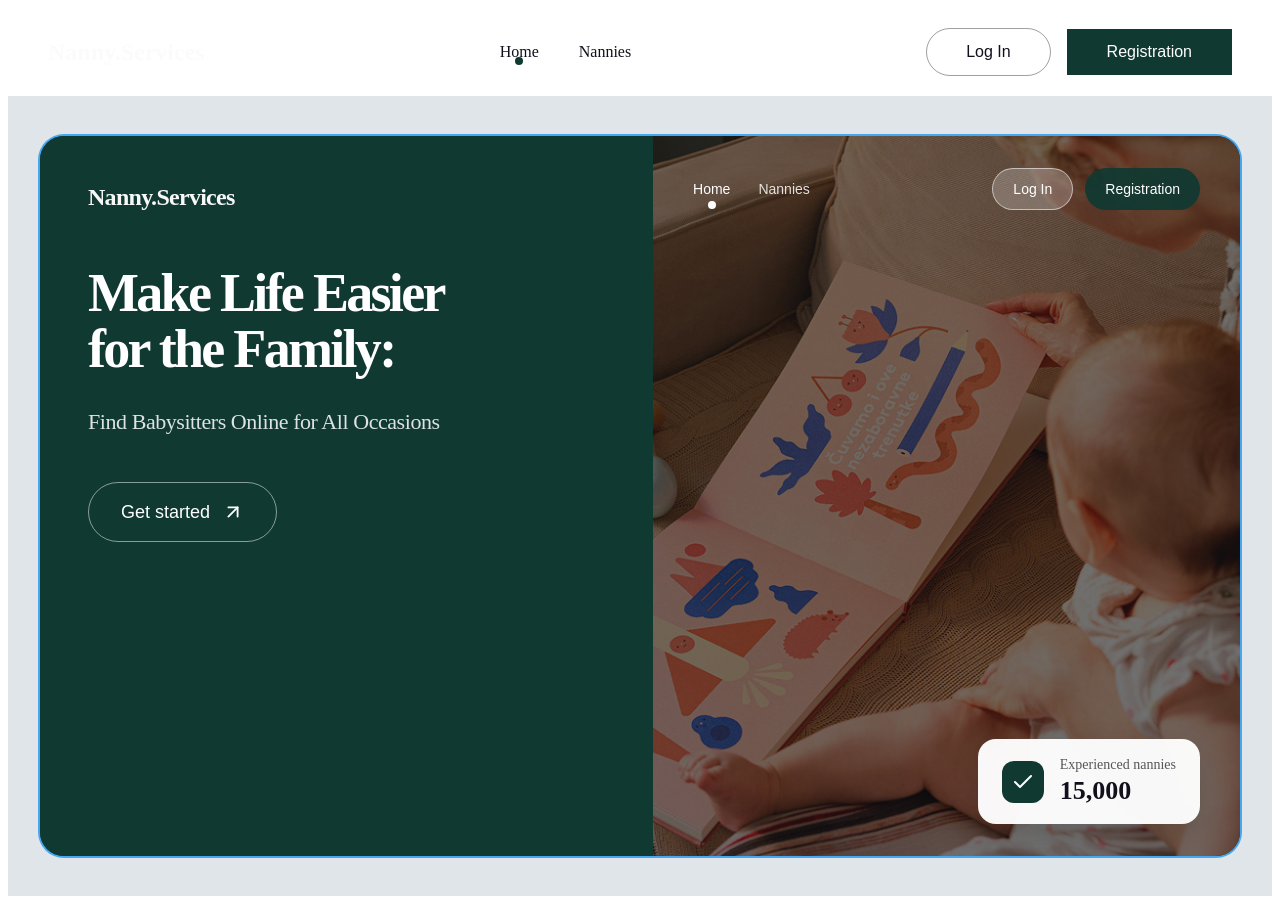
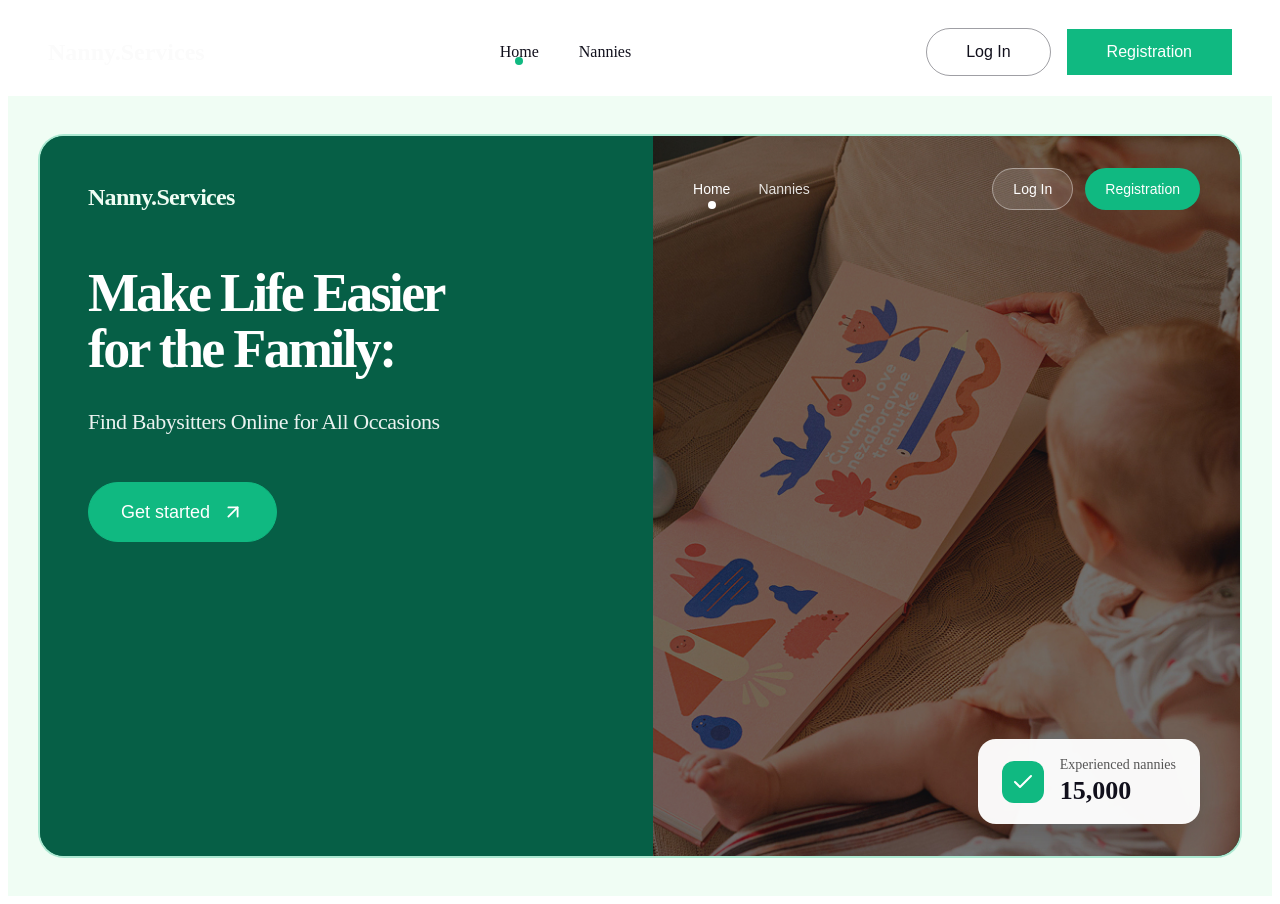
Before and after one commit to Gizemnuravci/Nanny.Services, a React (Vite) app: page / in a window 1280 px wide. Built offline with nearby package versions, Linux system fonts and the light colour scheme.

Commit message:
Update app to green color theme

```diff
--- a/src/components/Header/Header.module.css
+++ b/src/components/Header/Header.module.css
@@ -46,7 +46,7 @@
   transform: translateX(-50%);
   width: 8px;
   height: 8px;
-  background-color: #103931;
+  background-color: #10b981;
   border-radius: 50%;
 }
 
@@ -69,22 +69,23 @@
 }
 
 .loginBtn:hover {
-  border-color: #11101c;
+  border-color: #10b981;
+  color: #10b981;
 }
 
 .registerBtn {
-  background-color: #103931;
+  background-color: #10b981;
   border: none;
   color: #fff;
   padding: 14px 40px;
   font-size: 16px;
   font-weight: 500;
   cursor: pointer;
-  transition: background-color 0.2s ease;
+  transition: all 0.2s ease;
 }
 
 .registerBtn:hover {
-  background-color: #0d2e27;
+  background-color: #059669;
 }
 
 .userMenu {
@@ -100,9 +101,16 @@
 
 .logoutBtn {
   background: transparent;
-  border: 1px solid #103931;
-  color: #103931;
+  border: 1px solid #10b981;
+  color: #10b981;
   padding: 10px 20px;
   border-radius: 30px;
   cursor: pointer;
+  transition: all 0.3s ease;
 }
+
+.logoutBtn:hover {
+  background-color: rgba(16, 185, 129, 0.1);
+  border-color: #059669;
+  color: #059669;
+}
--- a/src/components/Modals/AuthModal/AuthModal.module.css
+++ b/src/components/Modals/AuthModal/AuthModal.module.css
@@ -58,7 +58,7 @@
 }
 
 .submitBtn {
-  background-color: #103931;
+  background-color: #10b981;
   color: #fff;
   border: none;
   border-radius: 30px;
@@ -67,6 +67,11 @@
   font-weight: 500;
   cursor: pointer;
   margin-top: 22px;
+  transition: all 0.3s ease;
+}
+
+.submitBtn:hover {
+  background-color: #059669;
 }
 
 .switchWrapper {
@@ -82,7 +87,7 @@
 .switchBtn {
   background: transparent;
   border: none;
-  color: #103931;
+  color: #10b981;
   font-weight: 600;
   text-decoration: underline;
   cursor: pointer;
@@ -91,5 +96,5 @@
 }
 
 .switchBtn:hover {
-  color: #0d2e27;
+  color: #059669;
 }
--- a/src/pages/HomePage/HomePage.module.css
+++ b/src/pages/HomePage/HomePage.module.css
@@ -5,7 +5,7 @@
   display: flex;
   justify-content: center;
   align-items: center;
-  background-color: #dfe5e8;
+  background-color: #f0fdf4;
   box-sizing: border-box;
 }
 
@@ -17,13 +17,13 @@
   display: flex;
   overflow: hidden;
   position: relative;
-  box-shadow: 0 0 0 2px rgba(33, 150, 243, 0.8);
-  background: #103931;
+  box-shadow: 0 0 0 2px rgba(16, 185, 129, 0.3);
+  background: #065f46;
 }
 
 .leftContent {
   flex: 1.02;
-  background-color: #103931;
+  background-color: #065f46;
   padding: 32px 36px 44px 36px;
   display: flex;
   flex-direction: column;
@@ -41,7 +41,7 @@
   font-size: 24px;
   font-weight: 700;
   letter-spacing: -0.03em;
-  color: #f8f8f8;
+  color: #f0fdf4;
 }
 
 .mainText {
@@ -61,7 +61,7 @@
   font-size: 24px;
   line-height: 1.4;
   letter-spacing: -0.02em;
-  color: rgba(255, 255, 255, 0.86);
+  color: rgba(255, 255, 255, 0.92);
   margin: 0 0 44px 0;
   max-width: 520px;
 }
@@ -72,9 +72,9 @@
   justify-content: center;
   gap: 12px;
   padding: 18px 32px;
-  background: transparent;
+  background: #10b981;
   color: #fff;
-  border: 1px solid rgba(255, 255, 255, 0.5);
+  border: 1px solid #10b981;
   border-radius: 999px;
   font-size: 18px;
   font-weight: 500;
@@ -83,8 +83,8 @@
 }
 
 .getStartedBtn:hover {
-  background-color: rgba(255, 255, 255, 0.12);
-  border-color: #fff;
+  background-color: #059669;
+  border-color: #059669;
 }
 
 .arrowIcon {
@@ -179,18 +179,28 @@
   font-weight: 500;
   padding: 12px 20px;
   cursor: pointer;
+  transition: all 0.3s ease;
 }
 
 .loginBtn {
-  background: rgba(255, 255, 255, 0.22);
-  border: 1px solid rgba(255, 255, 255, 0.55);
+  background: rgba(255, 255, 255, 0.12);
+  border: 1px solid rgba(255, 255, 255, 0.4);
   color: #fff;
 }
 
+.loginBtn:hover {
+  background: rgba(255, 255, 255, 0.2);
+  border-color: rgba(255, 255, 255, 0.6);
+}
+
 .registerBtn {
-  background-color: rgba(16, 57, 49, 0.92);
+  background-color: #10b981;
   border: none;
   color: #fff;
+}
+
+.registerBtn:hover {
+  background-color: #059669;
 }
 
 .statisticsCard {
@@ -208,7 +218,7 @@
   width: 42px;
   height: 42px;
   border-radius: 12px;
-  background-color: #103931;
+  background-color: #10b981;
   display: flex;
   align-items: center;
   justify-content: center;
```
